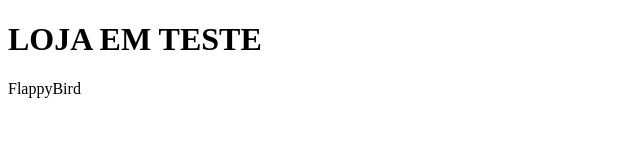
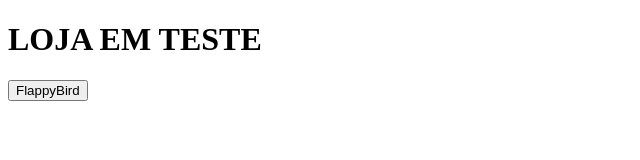
Before and after one commit to drollgames/taubcr54no3v2, a plain HTML site: page loja/index.html in a window 1280 px wide. Shown: the full height of the page, 0-640 px from the left. Drawn offline with Linux system fonts and the light colour scheme.

Commit message:
Update index.html

```diff
--- a/loja/index.html
+++ b/loja/index.html
@@ -26,7 +26,7 @@
     <body>
         <div>
             <p><h1>LOJA EM TESTE</h1></p>
-<form method="get" action="/loja/flappy-bird>
+<form method="get" action="/loja/flappy-bird">
     <button type="submit">FlappyBird</button>
 </form>
         </div>
```
